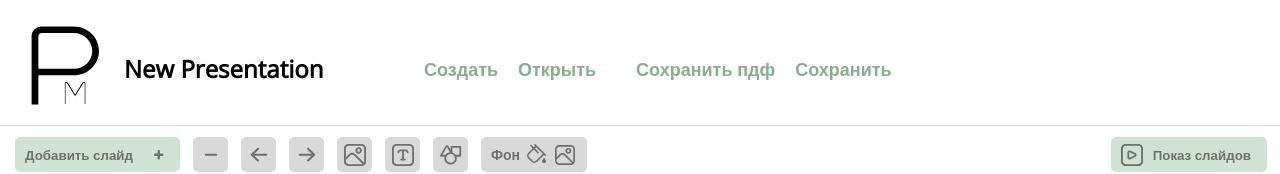
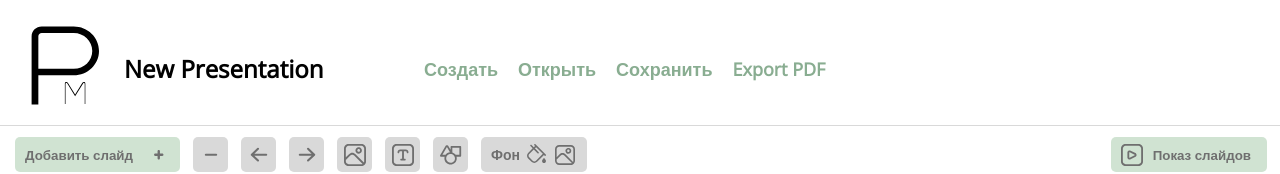
Before and after one commit to DmitryIldyukov/FrontEndPresentationMaker, a React (Create React App) app: page / in a window 1280 px wide. Shown: the top 174 px of the page. Built offline with nearby package versions, Linux system fonts and the light colour scheme.

Commit message:
поправила стиль

```diff
--- a/src/components/header/Header.tsx
+++ b/src/components/header/Header.tsx
@@ -40,12 +40,12 @@ export function Header(Props: { presentation: Presentation }) {
                                 className={styles.headerButtonInput}
                             />
                         </div>
-                        </li>
-                    <li className={styles.headerButton}>
-                    <button  onClick={() => saveProgramAsPDF(Props.presentation)} className={styles.headerButton}>Сохранить пдф</button>
                     </li>
                     <li className={styles.headerTool}>
                         <button  onClick={saveAsJsonHandler} className={styles.headerButton}>Сохранить</button>
+                    </li>
+                    <li>
+                        <button onClick={() => saveProgramAsPDF(Props.presentation)} className={styles.headerButton}>Export PDF</button>
                     </li>
                 </ul>
             </div>
```
Also changed, not shown: 1 other file (tests, documents, lock files or other folders).
